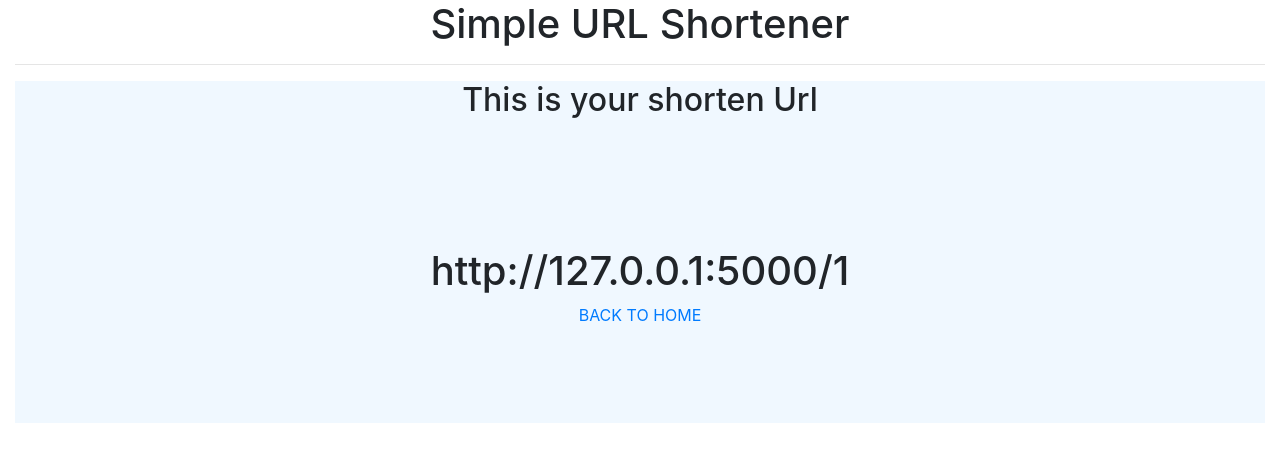
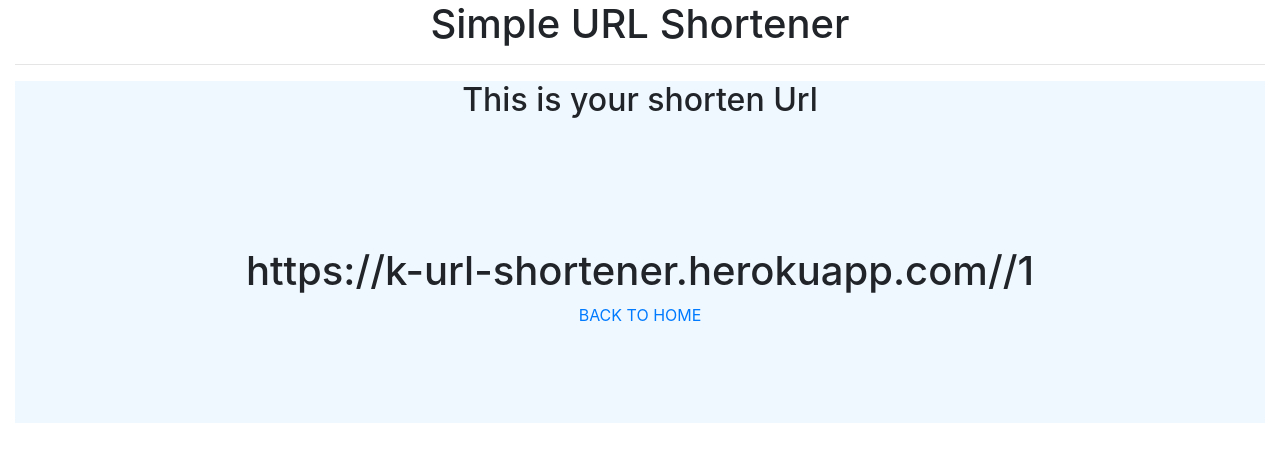
Before and after one commit to Kerrykogei24/K-Url-Shortener, a Flask app: page /display/1 in a window 1280 px wide. Shown: the part 56-518 px from the top of the page. Run offline with Flask 2, Linux system fonts and the light colour scheme; some libraries are stand-ins or nearby versions.

Commit message:
deployment

```diff
--- a/templates/shorturl.html
+++ b/templates/shorturl.html
@@ -3,8 +3,8 @@
     <h2>This is your shorten Url</h2>
     <br><br>
     <br><br><br>
-    <h1>http://127.0.0.1:5000/{{short_url_display}}</h1>
-    <a href="http://127.0.0.1:5000/">BACK TO HOME</a>
+    <h1>https://k-url-shortener.herokuapp.com//{{short_url_display}}</h1>
+    <a href="https://k-url-shortener.herokuapp.com//">BACK TO HOME</a>
     <br><br>
     <br><br><br>
 </div>
```
